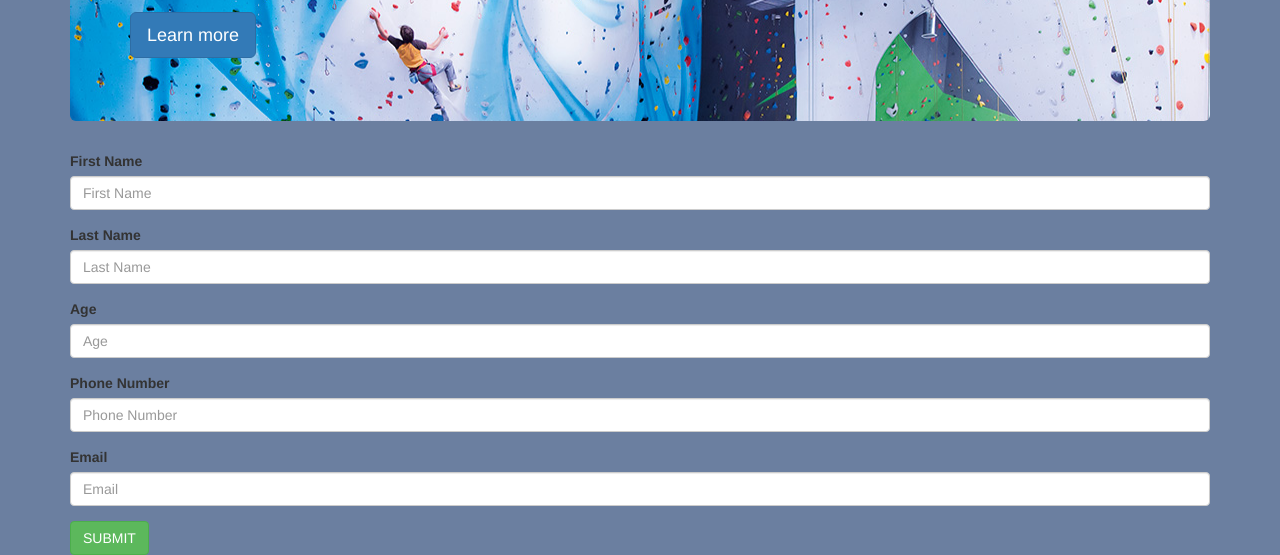
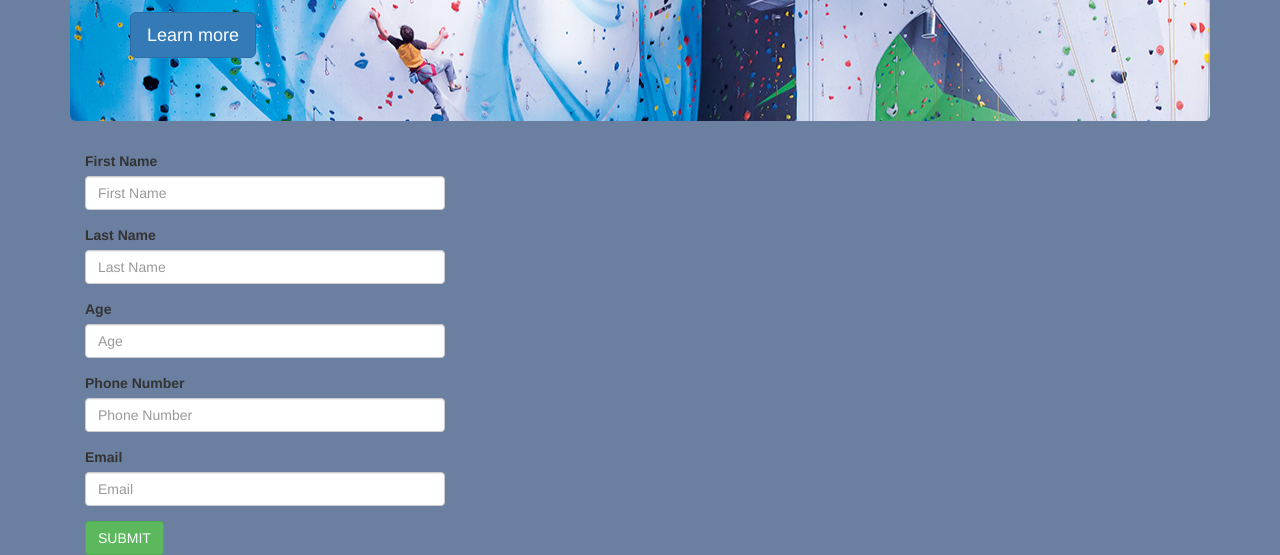
Before and after one commit to martinliempham/climbingForm, a plain HTML site: page index.html in a window 1280 px wide. Shown: the part 252-807 px from the top of the page. Drawn offline with nearby package versions, Linux system fonts and the light colour scheme.

Commit message:
implemented grid system to form

```diff
--- a/index.html
+++ b/index.html
@@ -77,6 +77,9 @@
         <p><a class="btn btn-primary btn-lg" href="#" role="button">Learn more</a></p>
 
       </div>
+      <div class="container">
+        <div class="row">
+          <div class="col-lg-4">
             <form class="climberInfo" id="climberInfo" name="climberInfo" action="index.html" method="get">
               <div class="form-group">
                 <label for="firstName">First Name</label>
@@ -113,6 +116,8 @@
         </div>
       </form>
           </div>
-
+        </div>
+      </div>
+    </div>
   </body>
 </html>
```
Lines whose indentation alone changed are shown as unchanged.
